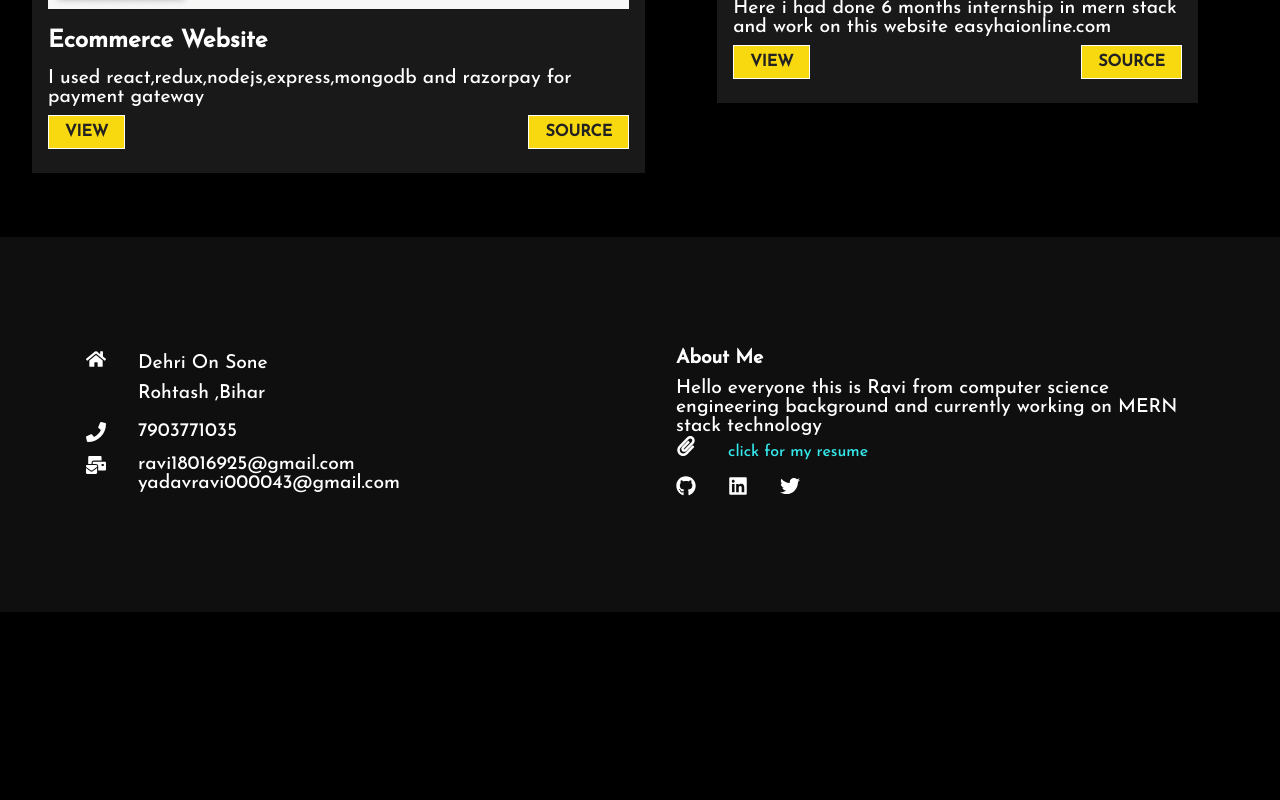
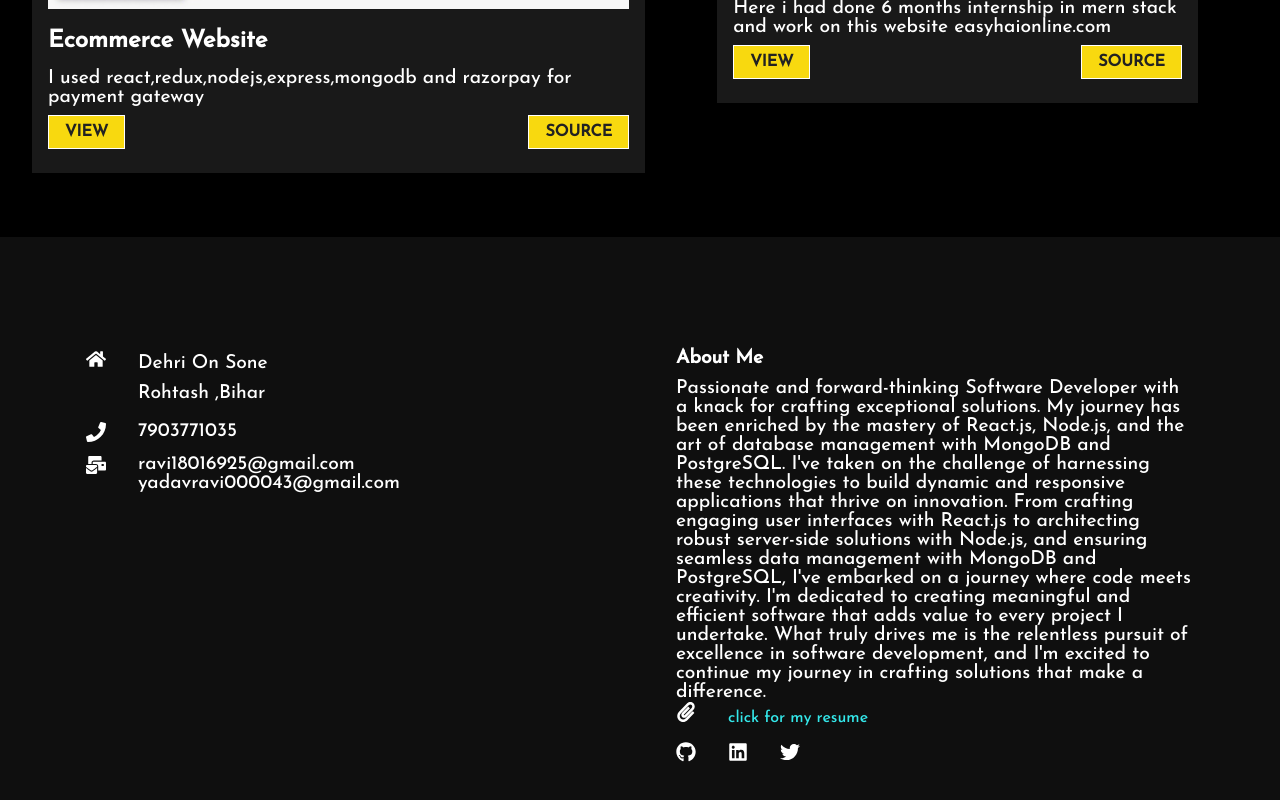
Before and after one commit to yadavravi043/myportfoliofront, a React (Create React App) app: page / in a window 1280 px wide. Shown: the part 1179-1979 px from the top of the page. Before the commit the page ends 1791 px from the top, so only its background shows below. Built offline with nearby package versions, Linux system fonts and the light colour scheme.

Commit message:
about and resume changed

```diff
--- a/src/component/Footer/Footer.js
+++ b/src/component/Footer/Footer.js
@@ -45,10 +45,11 @@ const Footer = () => {
         <div className="right">
           <h4>About Me</h4>
           <p>
-            Hello everyone this is Ravi from computer science engineering
-            background and currently working on MERN stack technology
+          Passionate and forward-thinking Software Developer with a knack for crafting exceptional solutions. My journey has been enriched by the mastery of React.js, Node.js, and the art of database management with MongoDB and PostgreSQL. I've taken on the challenge of harnessing these technologies to build dynamic and responsive applications that thrive on innovation.
+          From crafting engaging user interfaces with React.js to architecting robust server-side solutions with Node.js, and ensuring seamless data management with MongoDB and PostgreSQL, I've embarked on a journey where code meets creativity. I'm dedicated to creating meaningful and efficient software that adds value to every project I undertake.
+          What truly drives me is the relentless pursuit of excellence in software development, and I'm excited to continue my journey in crafting solutions that make a difference.
           </p>
-           <a href="https://drive.google.com/file/d/1QJ6h288fAHTyuk70Wvi31xVJiiXTfmjb/view?usp=sharing"
+           <a href="https://drive.google.com/file/d/1TDNyIFfEgUZynD3xGrnvaL-V7KHctaQa/view?usp=sharing"
            style={{color:"#34e8eb"}}
            >
            <FaPaperclip
```
